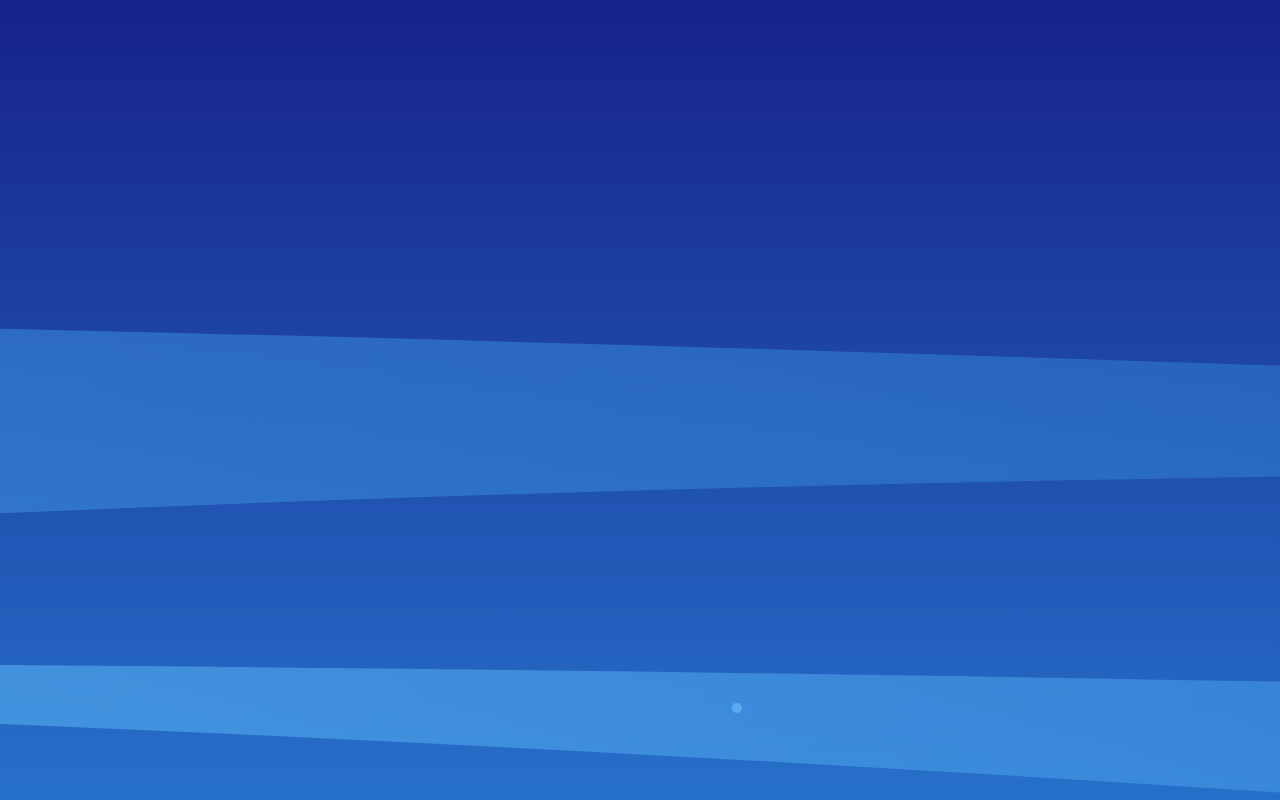
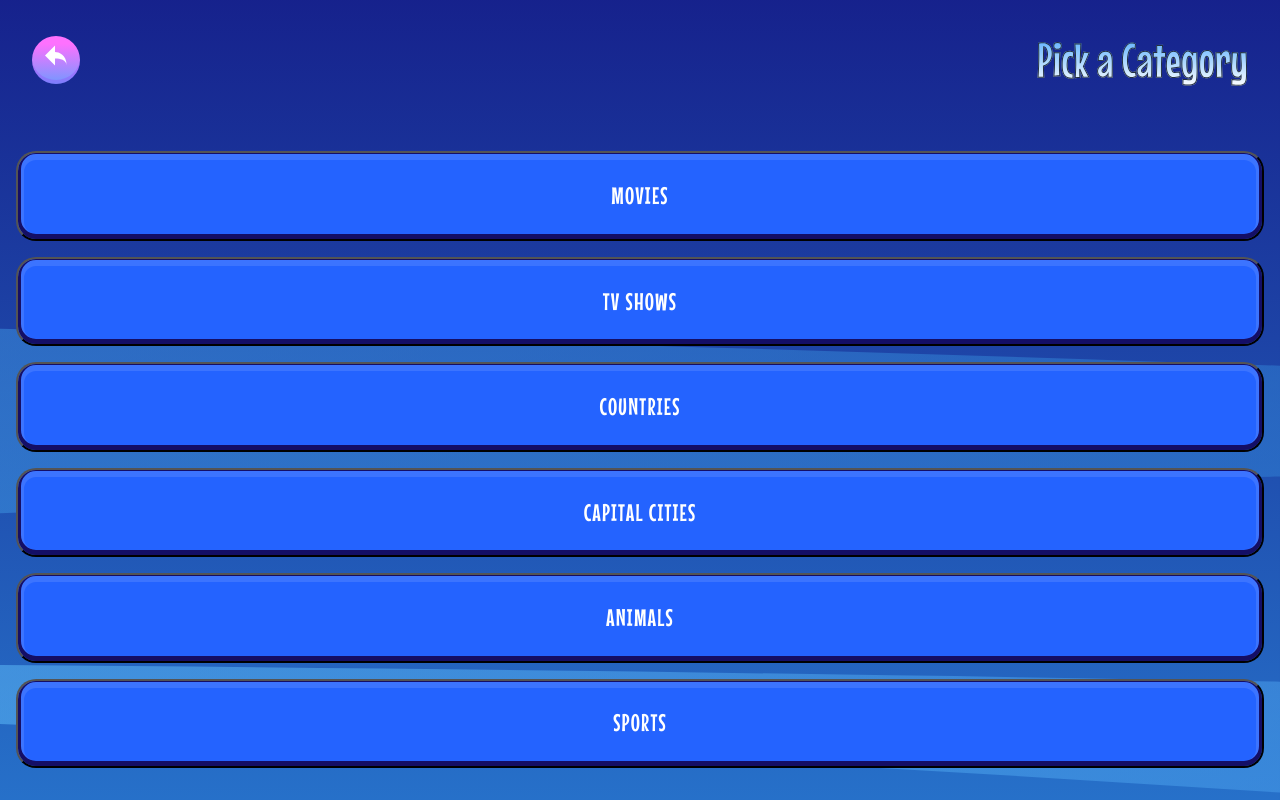
Before and after one commit to mckoyd/wolf-hangman, a React (Create React App) app: page /#/category in a window 1280 px wide. Built offline with nearby package versions, Linux system fonts and the light colour scheme.

Commit message:
adds cat btns

```diff
--- a/src/App.tsx
+++ b/src/App.tsx
@@ -3,13 +3,15 @@ import { Routes, Route } from "react-router-dom";
 import MenuPage from "./pages/MenuPage";
 import "./App.css";
 import HowToPlayPage from "./pages/HowToPlayPage";
+import CategoryPage from "./pages/CategoryPage";
 
 const App: React.FC = () => {
   return (
     <div className="main">
       <Routes>
         <Route path="/" element={<MenuPage />} />
-        <Route path="how-to-play" element={<HowToPlayPage />} />
+        <Route path="/how-to-play" element={<HowToPlayPage />} />
+        <Route path="/category" element={<CategoryPage />} />
       </Routes>
     </div>
   );
--- /dev/null
+++ b/src/components/CategoryButton.css
@@ -0,0 +1,12 @@
+.category-btn {
+  background: #2463ff;
+  box-shadow: inset 0px -2px 0px 3px #140e66, inset 0px 1px 0px 6px #3c74ff;
+  border-radius: 20px;
+  text-align: center;
+  letter-spacing: 0.05em;
+  text-transform: uppercase;
+  color: white;
+  width: 100%;
+  height: 100%;
+  font-size: 1.5em;
+}
--- /dev/null
+++ b/src/components/CategoryButton.tsx
@@ -0,0 +1,16 @@
+import React from "react";
+import "./CategoryButton.css";
+
+interface ICategoryButton {
+  category: string;
+}
+
+const CategoryButton: React.FC<ICategoryButton> = ({ category }) => {
+  return (
+    <button type="button" className="category-btn">
+      {category}
+    </button>
+  );
+};
+
+export default CategoryButton;
--- /dev/null
+++ b/src/components/GoBackBanner.tsx
@@ -0,0 +1,24 @@
+import React, { useCallback } from "react";
+import { ReactComponent as IconBack } from "../assets/images/icon-back.svg";
+import { useNavigate } from "react-router-dom";
+
+interface IGoBackBanner {
+  bannerTitle: string;
+}
+
+const GoBackBanner: React.FC<IGoBackBanner> = ({ bannerTitle }) => {
+  const navigate = useNavigate();
+  const handleIconBack = useCallback(() => {
+    navigate("/");
+  }, [navigate]);
+  return (
+    <div className="nav-banner">
+      <div className="icon-back-container">
+        <IconBack className="icon-back" onClick={handleIconBack} />
+      </div>
+      <p className="title">{bannerTitle}</p>
+    </div>
+  );
+};
+
+export default GoBackBanner;
--- /dev/null
+++ b/src/pages/CategoryPage.config.ts
@@ -0,0 +1,8 @@
+export const categories: string[] = [
+  "Movies",
+  "TV Shows",
+  "Countries",
+  "Capital Cities",
+  "Animals",
+  "Sports",
+];
--- /dev/null
+++ b/src/pages/CategoryPage.css
@@ -0,0 +1,17 @@
+.category-page {
+  width: 100%;
+  height: 100%;
+  display: flex;
+  flex-direction: column;
+  margin: 1em;
+}
+
+.categories {
+  display: flex;
+  flex-direction: column;
+  justify-content: space-evenly;
+  align-items: center;
+  gap: 1em;
+  flex-grow: 1;
+  margin: 2em 0;
+}
--- /dev/null
+++ b/src/pages/CategoryPage.tsx
@@ -0,0 +1,20 @@
+import React from "react";
+import GoBackBanner from "../components/GoBackBanner";
+import "./CategoryPage.css";
+import { categories } from "./CategoryPage.config";
+import CategoryButton from "../components/CategoryButton";
+
+const CategoryPage: React.FC = () => {
+  return (
+    <div className="category-page">
+      <GoBackBanner bannerTitle="Pick a Category" />
+      <div className="categories">
+        {categories.map((category, index) => (
+          <CategoryButton category={category} />
+        ))}
+      </div>
+    </div>
+  );
+};
+
+export default CategoryPage;
--- a/src/pages/HowToPlayPage.css
+++ b/src/pages/HowToPlayPage.css
@@ -30,3 +30,7 @@
   width: 3em;
   height: 3em;
 }
+
+.icon-back {
+  width: 45%;
+}
--- a/src/pages/HowToPlayPage.tsx
+++ b/src/pages/HowToPlayPage.tsx
@@ -4,6 +4,7 @@ import "./HowToPlayPage.css";
 import { howToPlayInfo } from "./HowToPlayPage.config";
 import HowToPlayInfoCard from "../components/HowToPlayInfoCard";
 import { useNavigate } from "react-router-dom";
+import GoBackBanner from "../components/GoBackBanner";
 
 const HowToPlayPage: React.FC = () => {
   const navigate = useNavigate();
@@ -12,13 +13,7 @@ const HowToPlayPage: React.FC = () => {
   }, [navigate]);
   return (
     <div className="how-to-play-page">
-      <div className="nav-banner">
-        <div className="icon-back-container">
-          <IconBack className="icon-back" onClick={handleIconBack} />
-        </div>
-
-        <p className="title">How to Play</p>
-      </div>
+      <GoBackBanner bannerTitle={"How to Play"} />
       {howToPlayInfo.map((infoObject, index) => (
         <HowToPlayInfoCard
           key={`${infoObject.title}-${index}}`}
--- a/src/pages/MenuPage.tsx
+++ b/src/pages/MenuPage.tsx
@@ -6,11 +6,13 @@ import { ReactComponent as IconPlay } from "../assets/images/icon-play.svg";
 
 const MenuPage: React.FC = () => {
   const navigate = useNavigate();
+
   const handleHowToPlayButton = useCallback(
     () => navigate("/how-to-play"),
     [navigate]
   );
-  const handlePlayButton = useCallback(() => {}, []);
+  const handlePlayButton = useCallback(() => navigate("/category"), [navigate]);
+
   return (
     <div className="main-card">
       <GameTitle className="game-title" />
```
